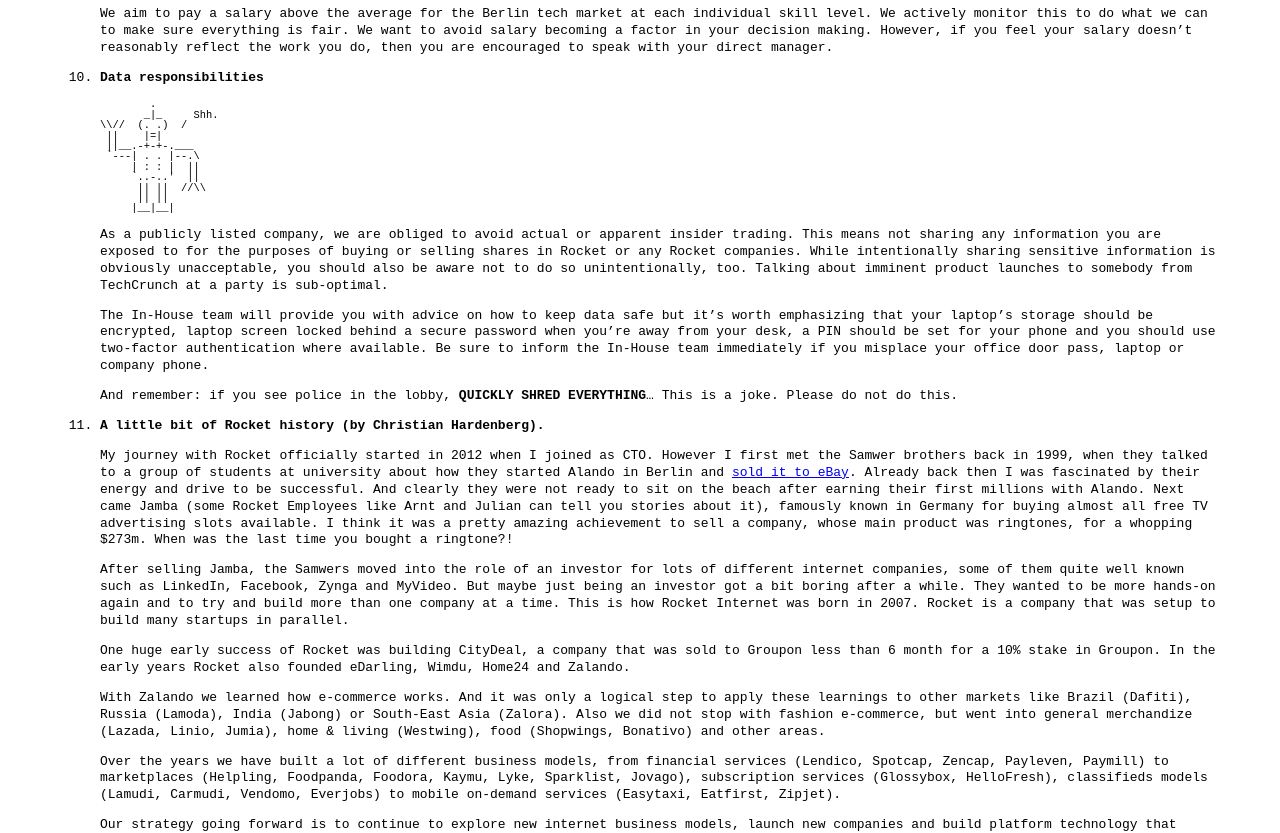
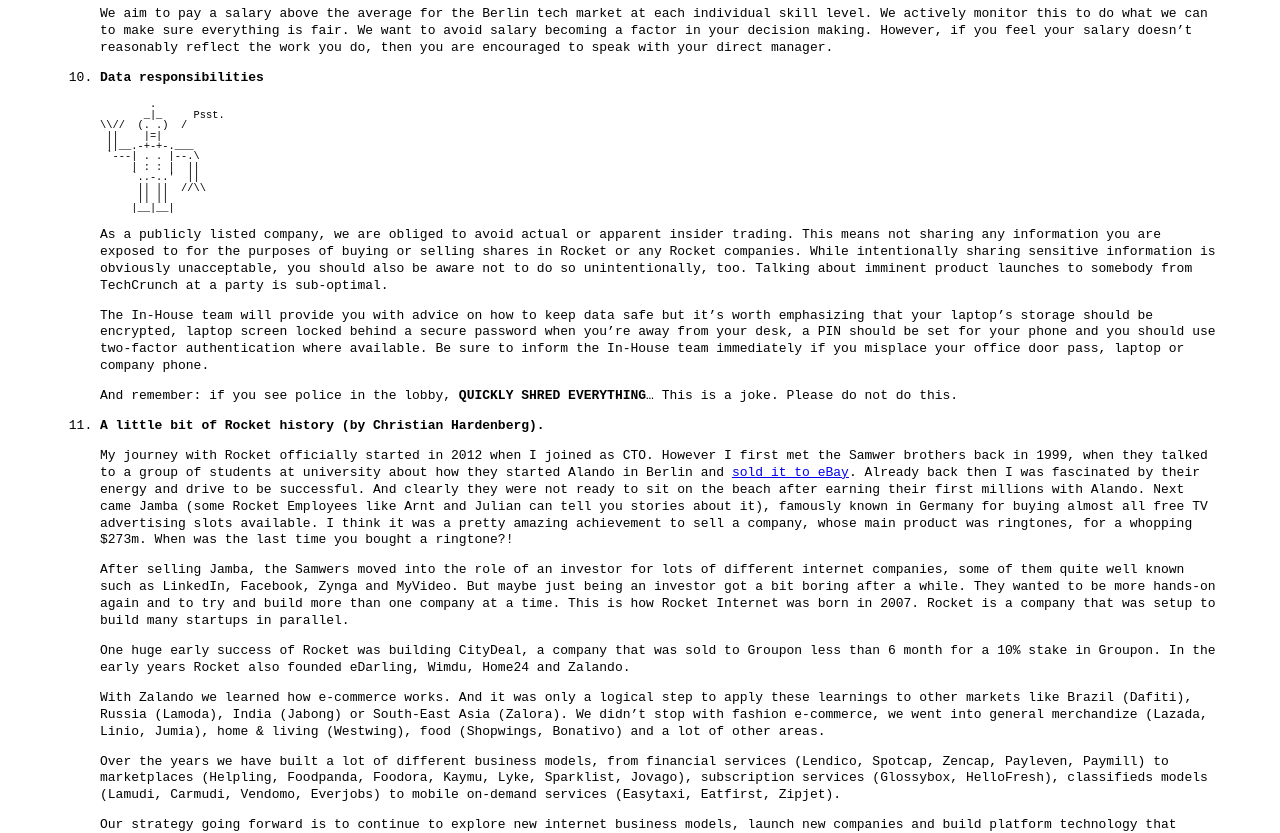
Before and after one commit to rocket-internet-berlin/RocketTechHandbook, a Jekyll site: the page built from content/index.md, in a window 1280 px wide and 1400 px high, scrolled down 3215 px. Shown: the part 162-995 px from the top of the window. Built offline with Jekyll 4.4.1, drawn with Linux system fonts in a browser that asks for light colours.

Commit message:
copy tweaks

```diff
--- a/content/index.md
+++ b/content/index.md
@@ -113,7 +113,7 @@ permalink: /
 
 1. Data responsibilities
 
-    {% capture robot_message %}Shh.{% endcapture %}
+    {% capture robot_message %}Psst.{% endcapture %}
     {% include robot.html %}
 
     As a publicly listed company, we are obliged to avoid actual or apparent insider trading. This means not sharing any information you are exposed to for the purposes of buying or selling shares in Rocket or any Rocket companies. While intentionally sharing sensitive information is obviously unacceptable, you should also be aware not to do so unintentionally, too. Talking about imminent product launches to somebody from TechCrunch at a party is sub-optimal.
@@ -130,7 +130,7 @@ permalink: /
 
     One huge early success of Rocket was building CityDeal, a company that was sold to Groupon less than 6 month for a 10% stake in Groupon. In the early years Rocket also founded eDarling, Wimdu, Home24 and Zalando.
 
-    With Zalando we learned how e-commerce works. And it was only a logical step to apply these learnings to other markets like Brazil (Dafiti), Russia (Lamoda), India (Jabong) or South-East Asia (Zalora). Also we did not stop with fashion e-commerce, but went into general merchandize (Lazada, Linio, Jumia), home & living (Westwing), food (Shopwings, Bonativo) and other areas.
+    With Zalando we learned how e-commerce works. And it was only a logical step to apply these learnings to other markets like Brazil (Dafiti), Russia (Lamoda), India (Jabong) or South-East Asia (Zalora). We didn't stop with fashion e-commerce, we went into general merchandize (Lazada, Linio, Jumia), home & living (Westwing), food (Shopwings, Bonativo) and a lot of other areas.
 
     Over the years we have built a lot of different business models, from financial services (Lendico, Spotcap, Zencap, Payleven, Paymill) to marketplaces (Helpling, Foodpanda, Foodora, Kaymu, Lyke, Sparklist, Jovago), subscription services (Glossybox, HelloFresh), classifieds models (Lamudi, Carmudi, Vendomo, Everjobs) to mobile on-demand services (Easytaxi, Eatfirst, Zipjet).
 
```
